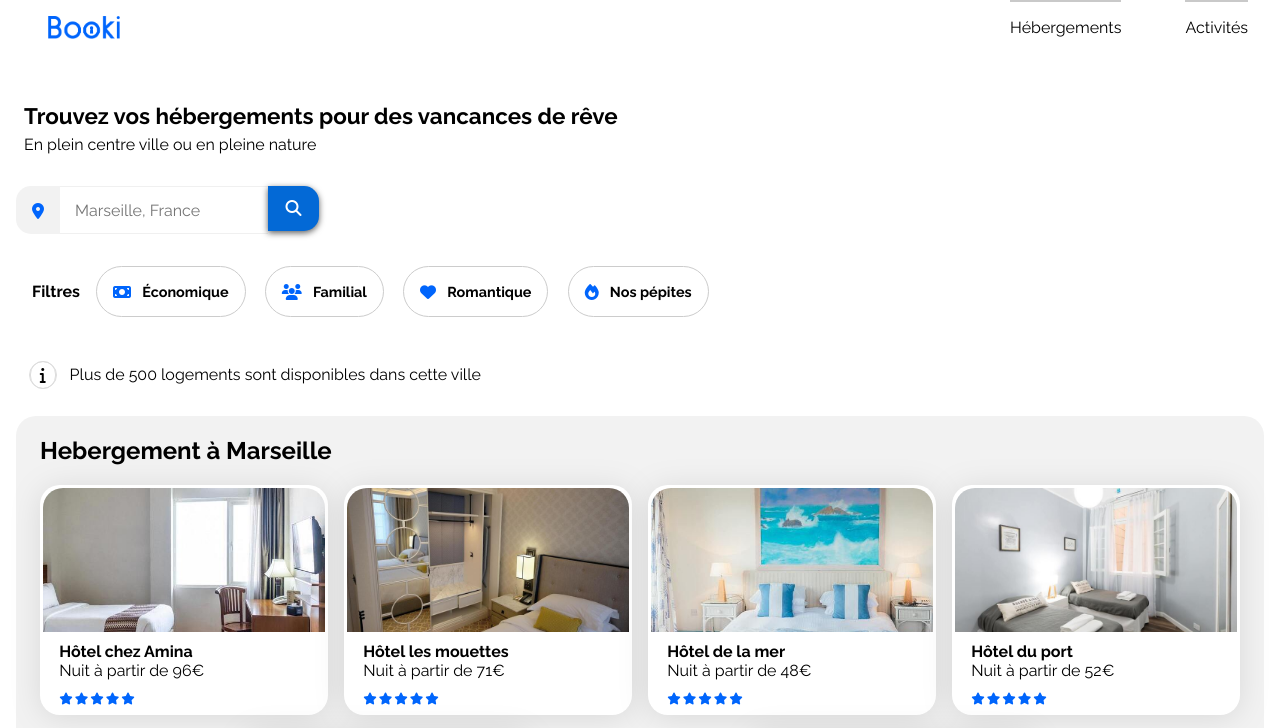
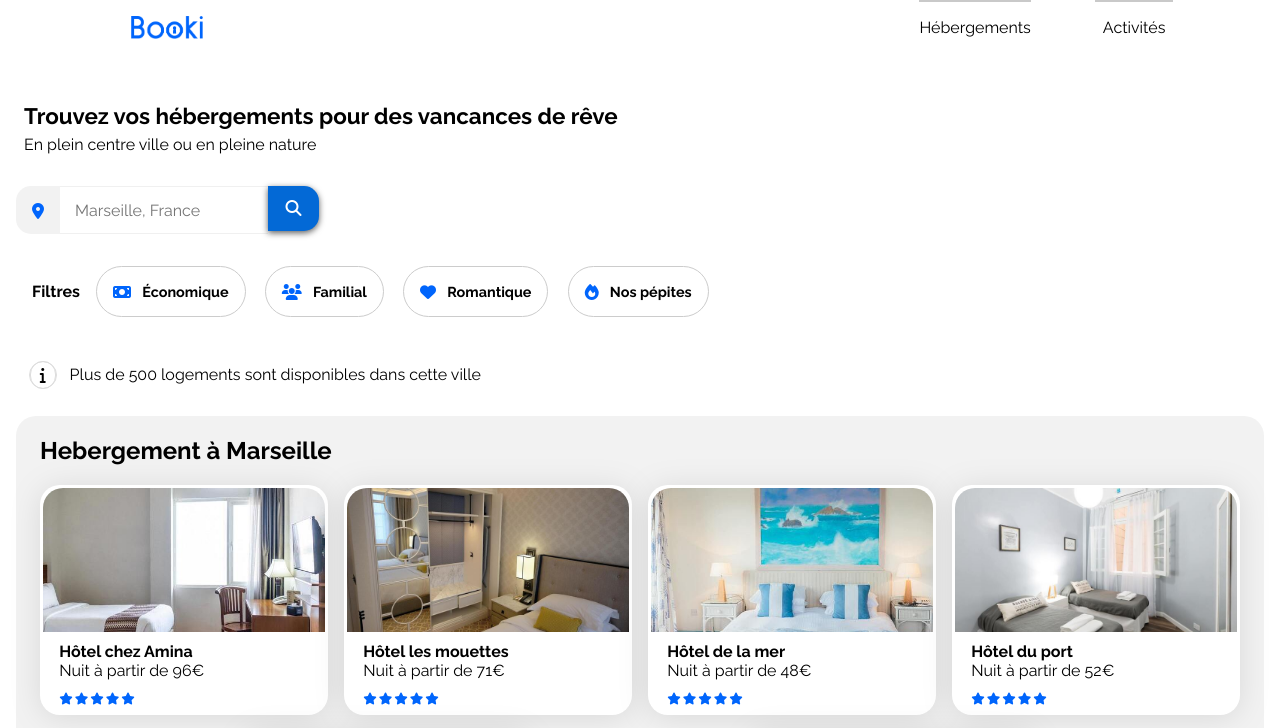
Before and after one commit to MarronFrui/booki-starter, a website built with Vite: page index.html in a window 1280 px wide. Shown: the top 728 px of the page. Built offline with nearby package versions, Linux system fonts and the light colour scheme.

Commit message:
Fix : Nav buttons are now centered on mobile version

```diff
--- a/css/style.css
+++ b/css/style.css
@@ -187,6 +187,7 @@ nav {
   .button {
     border: none;
     font-size: 1rem;
+    text-align: center;
     padding-bottom: 1rem;
     flex-basis: 100%;
     border-bottom: rgba(128, 128, 128, 0.425) 1px solid;
@@ -205,10 +206,10 @@ nav {
     flex-direction: row;
     justify-content: center;
     .logo {
-      flex: 66%;
+      flex: 0 0 66%;
     }
     .button {
-      flex: 33%;
+      flex: 0 0 33%;
       align-self: flex-start;
       padding-top: 1rem;
       padding-bottom: 0;
```
